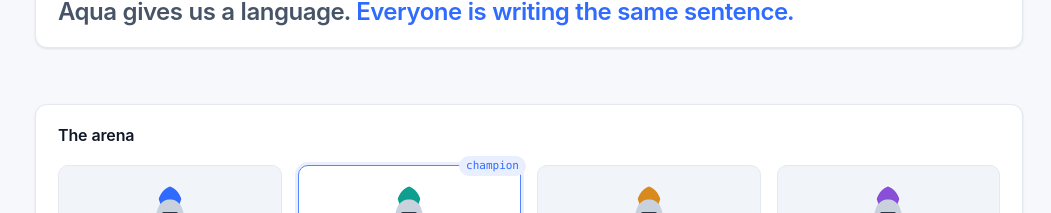
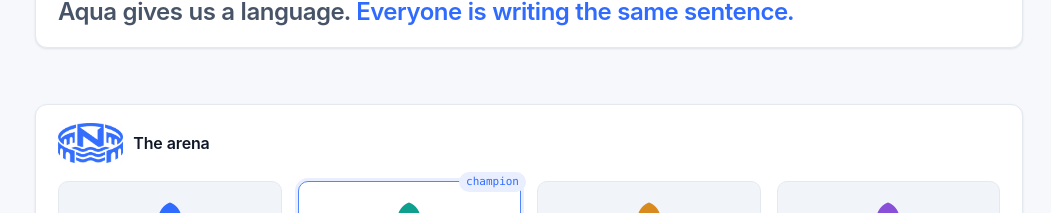
Before and after one commit to raouf2ouf/naumachy, a React (Vite) app in the folder aquascan/web/: page /how-it-is-built in a window 1280 px wide. Shown: the part 1660-1873 px from the top of the page, without its empty margins (229-1280 px from the left). Built offline with nearby package versions, Linux system fonts and the light colour scheme; no server answers.

Commit message:
web: Naumachy mark in the arena card header of How it is built

```diff
--- a/aquascan/web/src/pages/HowItIsBuilt.tsx
+++ b/aquascan/web/src/pages/HowItIsBuilt.tsx
@@ -251,7 +251,7 @@
       </section>
 
       <section className="card" id="s6">
-        <div className="card-head"><h2>The arena</h2></div>
+        <div className="card-head"><h2 className="with-mark"><img src="/logos/naumachy.png" alt="" className="hb-mark" />The arena</h2></div>
         <div className="card-body arena">
           <svg width="0" height="0" style={{ position: "absolute" }}><defs>
             <symbol id="bust" viewBox="0 0 80 90">
--- a/aquascan/web/src/pages/how.css
+++ b/aquascan/web/src/pages/how.css
@@ -27,6 +27,8 @@
   .stat .sub b { font-family: var(--mono); font-weight: 500; color: var(--ink-2); font-size: 12px; }
 
   /* cards for the story */
+  .card-head h2.with-mark { display: inline-flex; align-items: center; gap: 10px; }
+  .hb-mark { height: 40px; width: auto; display: block; }
   .card-body { display: block; }
   .card { background: var(--card); border: 1px solid var(--line); border-radius: var(--r); box-shadow: var(--shadow); margin-top: 56px; transition: opacity .5s ease; }
   .stats { transition: opacity .5s ease; }
```
Also changed, not shown: aquascan/web/public/logos/naumachy.png (added).
